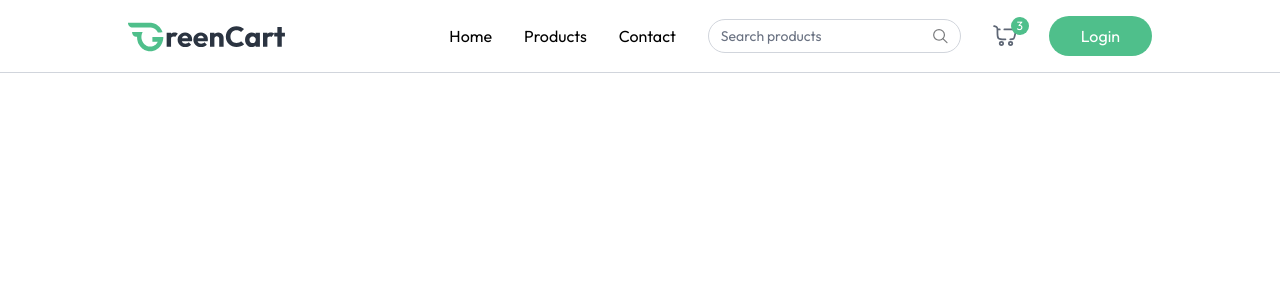
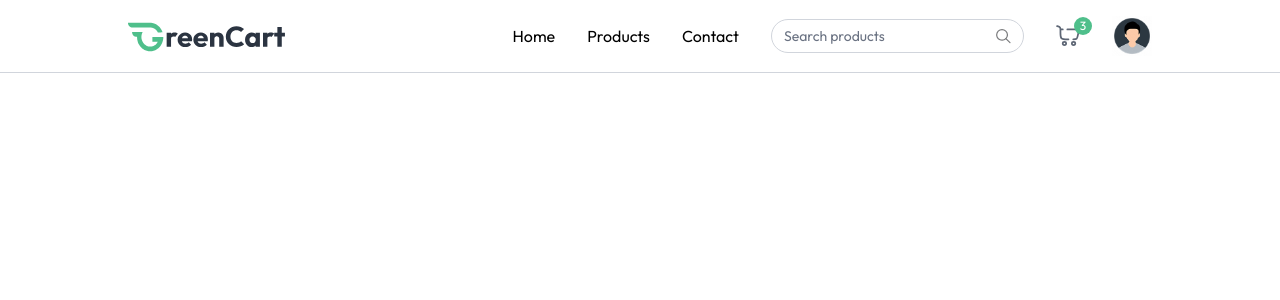
Before and after one commit to arwijesuriya/mern-grocery, a React (Vite) app in the folder frontend/: page / in a window 1280 px wide. Shown: the top 300 px of the page. Built offline with nearby package versions, Linux system fonts and the light colour scheme.

Commit message:
logic for profile picture

```diff
--- a/frontend/src/components/Navbar.jsx
+++ b/frontend/src/components/Navbar.jsx
@@ -35,9 +35,19 @@
                     <button className="absolute -top-2 -right-3 text-xs text-white bg-primary w-[18px] h-[18px] rounded-full">3</button>
                 </div>
 
-                <button className="cursor-pointer px-8 py-2 bg-primary hover:bg-primary-dull transition text-white rounded-full">
-                    Login
-                </button>
+                {!user ? (
+                    <button className="cursor-pointer px-8 py-2 bg-primary hover:bg-primary-dull transition text-white rounded-full">
+                        Login
+                    </button>
+                ) : (
+                    <div className="relative group">
+                        <img src={assets.profile_icon} className="w-10" alt="ProfileIcon" />
+                        <ul className="hidden group-hover:block absolute top-10 right-0 bg-white shadow border border-gray-200 py-2.5 w-30 rounded-md text-sm z-40">
+                            <li onClick={() => navigate("orders")} className="p-1.5 pl-3 hover:bg-primary/10 cursor-pointer">Orders</li>
+                            <li onClick={logout} className="p-1.5 pl-3 hover:bg-primary/10 cursor-pointer">Logout</li>
+                        </ul>
+                    </div>
+                )}
             </div>
 
             {/* Mobile Menu */}
--- a/frontend/src/context/AppContext.jsx
+++ b/frontend/src/context/AppContext.jsx
@@ -5,7 +5,7 @@
 
 export const AppContextProvider = ({ children }) => {
     const navigate = useNavigate();
-    const [user, setUser] = useState(null);
+    const [user, setUser] = useState(true);
     const [isSeller, setIseller] = useState(false);
     const [showUserLogin, setShowUserLogin] = useState(false);
 
```
